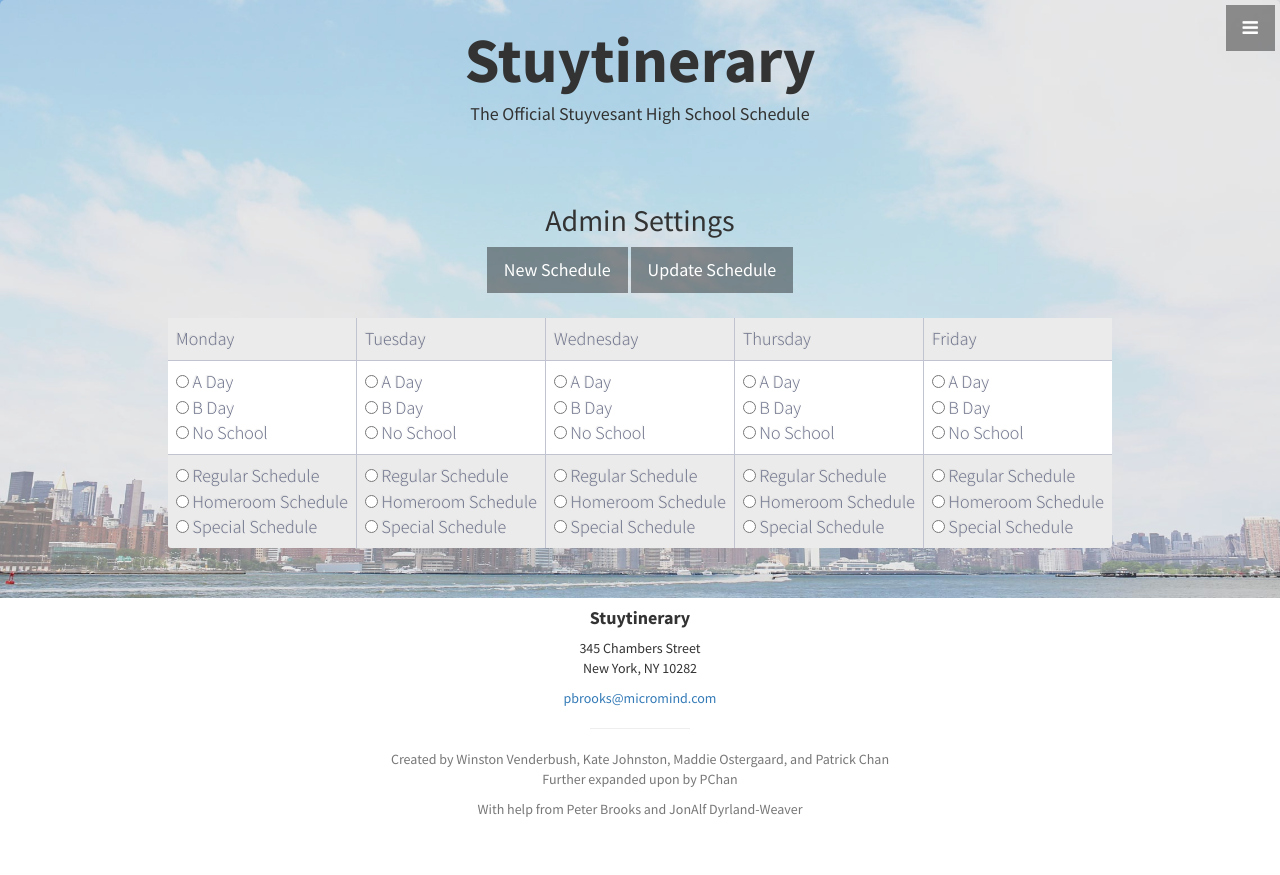
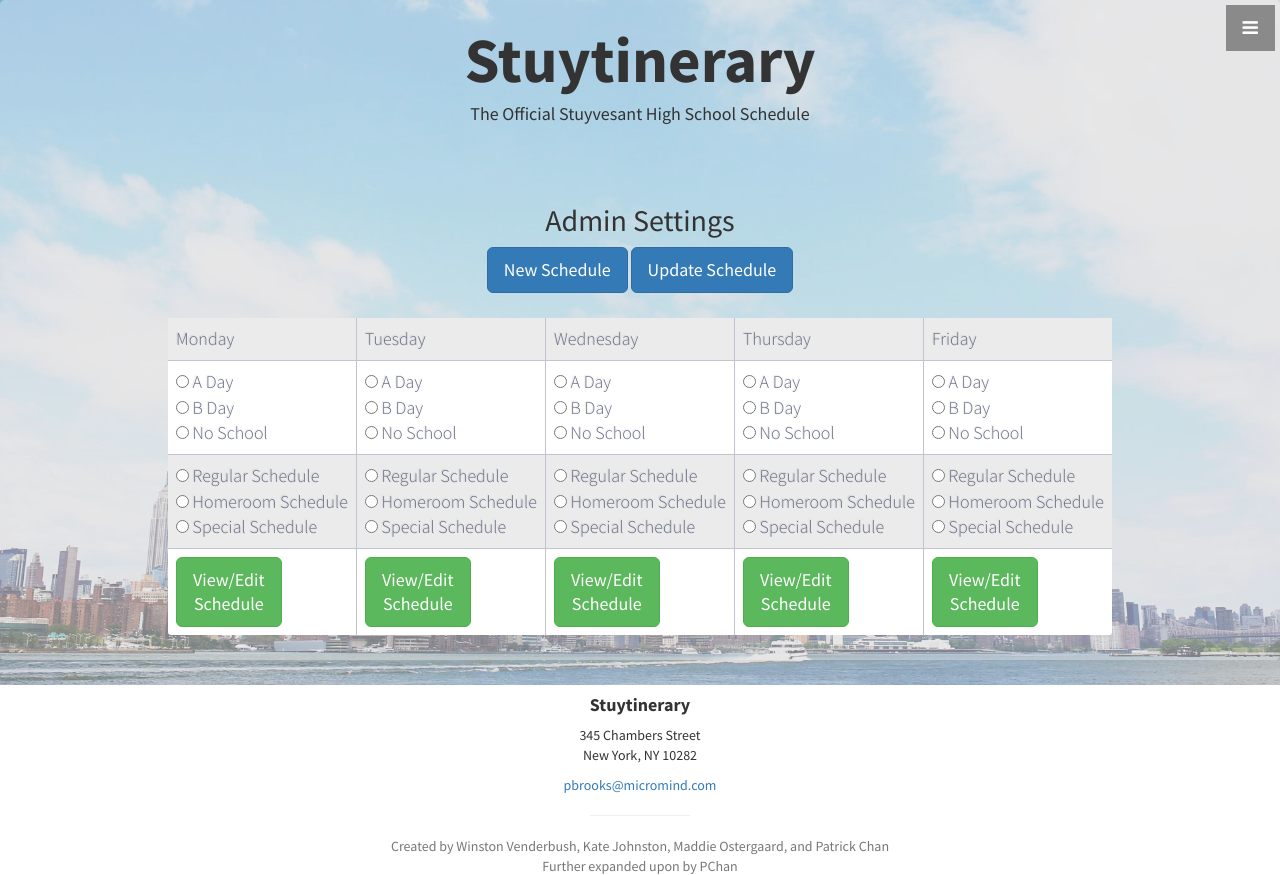
Before and after one commit to katelyj/Team_EighthGradeBully, a Python web app: template stuytinerary/templates/admin.html in a window 1280 px wide. Shown: the top 875 px of the page. Before the commit the page ends 817 px from the top, so only its background shows below. Run offline with Jinja, Linux system fonts and the light colour scheme; the template is opened without the code that fills it, so the values that code supplies are empty.

Commit message:
Lay down the groundworks for support of special schedules, missing the ability to edit and add new schedules

```diff
--- a/stuytinerary/static/js/admin.js
+++ b/stuytinerary/static/js/admin.js
@@ -1,19 +1,41 @@
-function enableScheduleTypeRadioButtons(DAY){
+var HOURS_IN_DAY = 24;
+var SECONDS_IN_HOUR = 3600;
+var SECONDS_IN_MINUTE = 60;
+
+function enableScheduleViewButton(DAY){
+    var schedule_view_button = document.querySelectorAll("[data-day='" + DAY + "']")[0];
+    schedule_view_button.className = schedule_view_button.className.replace(/(?:^|\s)disabled(?!\S)/, "");
+}
+
+function disableScheduleViewButton(DAY){
+    var schedule_view_button = document.querySelectorAll("[data-day='" + DAY + "']")[0];
+    schedule_view_button.className += " disabled";
+}
+
+function enableScheduleTypeRadioButtonsAndScheduleViewButton(DAY){
     return function(){
         var schedule_type_radio_buttons = document.getElementsByName(DAY + "_schedule_type");
         for(var i = 0; i < schedule_type_radio_buttons.length; i++){
             schedule_type_radio_buttons[i].disabled = false;
+            schedule_type_radio_buttons[i].onchange = function(){
+                if ($("input[name=" + DAY + "_schedule_type]:checked").val()){
+                    enableScheduleViewButton(DAY);
+                }else{
+                    disableScheduleViewButton(DAY);
+                }
+            };
         }
     };
 }
 
-function disableScheduleTypeRadioButtons(DAY){
+function disableScheduleTypeRadioButtonsAndScheduleViewButton(DAY){
     return function(){
         var schedule_type_radio_buttons = document.getElementsByName(DAY + "_schedule_type");
         for(var i = 0; i < schedule_type_radio_buttons.length; i++){
             schedule_type_radio_buttons[i].disabled = true;
             schedule_type_radio_buttons[i].checked = false;
         }
+        disableScheduleViewButton(DAY);
     };
 }
 
@@ -21,20 +43,150 @@ function addEventHandlersToDayTypeRadioButtons(){
     var WEEKDAY_NAMES = ["Monday", "Tuesday", "Wednesday", "Thursday", "Friday"];
     for(var i = 0; i < WEEKDAY_NAMES.length; i++){
         var DAY = WEEKDAY_NAMES[i];
-        var ELEMENT_NAME = DAY + "_day_type";
-        var DAY_TYPE_RADIO_BUTTONS = document.getElementsByName(ELEMENT_NAME);
+        var DAY_ELEMENT_NAME = DAY + "_day_type";
+        var DAY_TYPE_RADIO_BUTTONS = document.getElementsByName(DAY_ELEMENT_NAME);
 
         var a_day_radio_button = DAY_TYPE_RADIO_BUTTONS[0];
         var b_day_radio_button = DAY_TYPE_RADIO_BUTTONS[1];
         var no_school_radio_button = DAY_TYPE_RADIO_BUTTONS[2];
 
-        a_day_radio_button.onclick = enableScheduleTypeRadioButtons(DAY);
-        b_day_radio_button.onclick = enableScheduleTypeRadioButtons(DAY);
-        no_school_radio_button.onclick = disableScheduleTypeRadioButtons(DAY);
+        a_day_radio_button.onclick = enableScheduleTypeRadioButtonsAndScheduleViewButton(DAY);
+        b_day_radio_button.onclick = enableScheduleTypeRadioButtonsAndScheduleViewButton(DAY);
+        no_school_radio_button.onclick = disableScheduleTypeRadioButtonsAndScheduleViewButton(DAY);
         if (no_school_radio_button.checked){
-            disableScheduleTypeRadioButtons(DAY)();
+            disableScheduleTypeRadioButtonsAndScheduleViewButton(DAY)();
         }
     }
 }
 
+
+async function getScheduleData(SCHEDULE_NAME){
+    var url = '/schedule_jsonify/' + SCHEDULE_NAME;
+    const fetch_response = await fetch(url);
+    var schedule_data = await fetch_response.json();
+    return schedule_data;
+}
+
+/*
+ * Defaults to use the current time
+ *
+ * Returns an array in the format: [hours, minutes, seconds]
+ */
+function getTimeFromTotalSeconds(total_seconds){
+    var hours = Math.floor(total_seconds / SECONDS_IN_HOUR);
+    total_seconds -= hours * SECONDS_IN_HOUR;
+    var minutes = Math.floor(total_seconds / SECONDS_IN_MINUTE);
+    var seconds = total_seconds - (minutes * SECONDS_IN_MINUTE);
+
+    if (hours == 0){
+        hours = 12;
+    }else if (hours > 12){
+        hours -= 12;
+    }
+
+    return [hours, minutes, seconds];
+};
+
+function getHoursAndMinutesInDisplayFormat(specified_seconds){
+    var [hours, minutes, seconds] = getTimeFromTotalSeconds(specified_seconds);
+
+    var display_format;
+    if (minutes < 10){
+        display_format = hours + ':0' + minutes;
+    }else{
+        display_format = hours + ':' + minutes;
+    }
+    // Add a hard space to make sure things line up nicely
+    display_format = (hours < 10) ? ' ' + display_format : display_format;
+
+    return display_format;
+};
+
+function getDailyScheduleDisplayFormat(period_data){
+    var start_time = getHoursAndMinutesInDisplayFormat(period_data[1]) + ((period_data[1] < 43200) ? ' AM' : ' PM');
+    var end_time = getHoursAndMinutesInDisplayFormat(period_data[2]) + ((period_data[2] < 43200) ? ' AM' : ' PM');
+    return start_time + ' - ' + end_time;
+};
+
+function addTableRowForDailySchedule(daily_schedule_table, period_data, period_index){
+    var daily_schedule_table_length = daily_schedule_table.rows.length;
+    var table_row = daily_schedule_table.insertRow(daily_schedule_table_length);
+    table_row.setAttribute("id", "period" + period_index);
+    var cell_0 = table_row.insertCell(0);
+    var cell_1 = table_row.insertCell(1);
+    cell_0.innerHTML = period_data[0];
+    cell_1.innerHTML = getDailyScheduleDisplayFormat(period_data);
+    cell_0.style.textAlign = "center";
+    cell_1.style.textAlign = "center";
+}
+
+async function viewSchedule(SCHEDULE_NAME){
+    $(".view-schedule-header").show();
+    $(".view-schedule-header").html(SCHEDULE_NAME + " Schedule");
+    var schedule_data = await getScheduleData(SCHEDULE_NAME);
+    var schedule_data_list = schedule_data.split('~');
+    var list_of_period_data = [];
+    var daily_schedule_table = document.getElementById("daily_schedule");
+
+    for(var i = 0; i < schedule_data_list.length; i++){
+        // list_of_period_data[i] = [period_start_time, period_end_time]
+        list_of_period_data[i] = schedule_data_list[i].split('|');
+        list_of_period_data[i][1] = parseInt(list_of_period_data[i][1]);
+        list_of_period_data[i][2] = parseInt(list_of_period_data[i][2]);
+
+        addTableRowForDailySchedule(daily_schedule_table, list_of_period_data[i], i);
+    }
+}
+
+function specialScheduleSearch(){
+    jQuery(document).ready(function($){
+
+        $('#schedules option').each(function(){
+            $(this).attr('data-search-term', $(this).text().toLowerCase());
+        });
+
+        $('#query').on('keyup', function(){
+            var searchTerm = $(this).val().toLowerCase();
+
+            $('#schedules option').each(function(){
+                if ($(this).filter('[data-search-term *= ' + searchTerm + ']').length > 0 || searchTerm.length < 1) {
+                    $(this).show();
+                } else {
+                    $(this).hide();
+                }
+            });
+        });
+    });
+}
+
+function editSpecialSchedule(e){
+    var selected_schedule_value =  $("#schedules").val();
+    var SCHEDULE_NAME = selected_schedule_value.split(" ")[0];
+    $("#special-schedule").hide();
+    viewSchedule(SCHEDULE_NAME);
+}
+
+async function viewOrEditSchedule(e){
+    var DAY = e.target.dataset.day;
+    var SCHEDULE_NAME = $("input[name=" + DAY + "_schedule_type]:checked").val();
+    $(".modal-title").html(DAY + ": " + SCHEDULE_NAME + " Schedule");
+
+    var daily_schedule_table = document.getElementById("daily_schedule");
+    while (daily_schedule_table.children[0].children.length > 1){
+        daily_schedule_table.children[0].removeChild(daily_schedule_table.children[0].lastChild);
+    }
+
+    if (SCHEDULE_NAME != "Special"){
+        $("#special-schedule").hide();
+        viewSchedule(SCHEDULE_NAME);
+    }else{
+        $(".view-schedule-header").hide();
+        $("#special-schedule").show();
+        specialScheduleSearch();
+        var select_button = document.getElementById("select-special-schedule");
+        select_button.addEventListener("click", editSpecialSchedule);
+    }
+}
+
 addEventHandlersToDayTypeRadioButtons();
+$(".schedule-view").click(viewOrEditSchedule);
--- a/stuytinerary/templates/admin.html
+++ b/stuytinerary/templates/admin.html
@@ -102,8 +102,9 @@
 
                     <div class="row-fluid">
                         <form action="/save/" method="POST">
-                            <input type="submit" class="btn btn-dark btn-lg" name="request_type" value="New Schedule">
-                            <input type="submit" class="btn btn-dark btn-lg" name="request_type" value="Update Schedule">
+
+                            <input type="submit" class="btn btn-primary btn-lg" name="request_type" value="New Schedule">
+                            <input type="submit" class="btn btn-primary btn-lg" name="request_type" value="Update Schedule">
 
                             <div class="col-md-12 small-space">
                             </div>
@@ -133,6 +134,17 @@
                                         </td>
                                     {% endfor%}
                                 </tr>
+                                <tr>
+                                    {% for DAY in WEEKDAYS %}
+                                        <td>
+                                            <button type="button" class="btn btn-success btn-lg schedule-view" data-toggle="modal" data-target="#scheduleModal" data-day={{ DAY }}>
+                                                View/Edit
+                                                <br>
+                                                Schedule
+                                            </button>
+                                        </td>
+                                    {% endfor %}
+                                </tr>
                             </table>
 
                             <div class="col-md-12 small-space">
@@ -148,6 +160,60 @@
         </div>
     </div>
 
+    <!-- Schedule Modal -->
+    <div id="scheduleModal" class="modal fade" role="dialog">
+        <div class="modal-dialog">
+
+            <!-- Modal content-->
+            <div class="modal-content">
+                <div class="modal-header">
+                    <button type="button" class="close" data-dismiss="modal">&times;</button>
+                    <h4 class="modal-title"></h4>
+                </div>
+                <div class="modal-body">
+                    <table id="daily_schedule" align="center">
+                        <tr>
+                            <th class="view-schedule-header text-center" colspan="3"></th>
+                        </tr>
+                    </table>
+                    <form id="special-schedule">
+                        <div class="form-group">
+                            <div class="text-center">
+                                <button type="button" class="btn btn-success">Create New</button>
+                            </div>
+
+                            <hr>
+
+                            <h4>Select an existing one:</h4>
+
+                            <label for="query">Query:</label>
+                            <input type="text" class="form-control" id="query">
+
+                            <div class="col-md-12 small-space">
+                            </div>
+
+                            <label for="schedules">Schedules:</label>
+                            <br>
+                            <select class="selectpicker" id="schedules" size="10">
+                                <option>Regular Schedule</option>
+                                <option>Homeroom Schedule</option>
+                            </select>
+
+                            <div class="col-md-12 small-space">
+                            </div>
+
+                            <button type="button" class="btn btn-primary" id="select-special-schedule">Select</button>
+                        </div>
+                    </form>
+                </div>
+                <div class="modal-footer">
+                    <button type="button" class="btn btn-default" data-dismiss="modal">Close</button>
+                </div>
+            </div>
+
+        </div>
+    </div>
+
     <script src="/static/js/admin.js"></script>
 
 {% endblock %}
```
